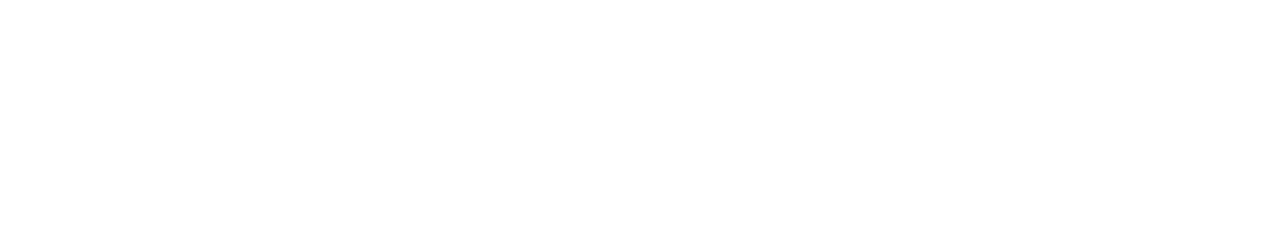
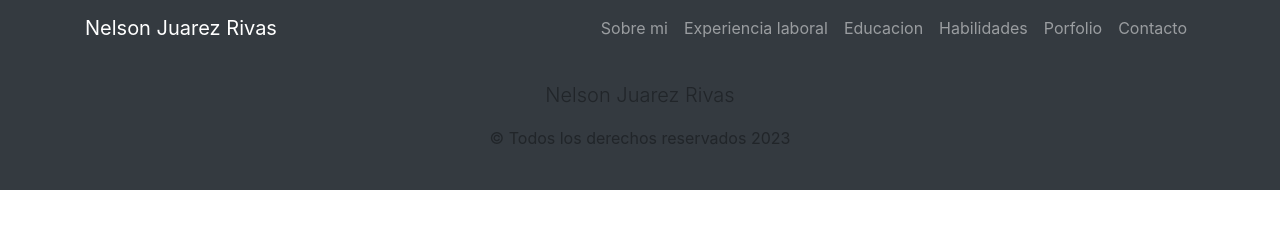
Before and after one commit to najr91/najr91.github.cV1, a plain HTML site: page index.html in a window 1280 px wide. Drawn offline with Linux system fonts and the light colour scheme.

Commit message:
se agrego el navbar y el footer

```diff
--- a/index.html
+++ b/index.html
@@ -10,7 +10,43 @@
     <title>CV Nelson Juarez Rivas</title>
 </head>
 <body>
-
+    <header>
+        <nav class="navbar navbar-expand-lg bg-dark navbar-dark">
+            <div class="container">
+                <a href="index.html" class="navbar-brand">Nelson Juarez Rivas</a>
+                <button class="navbar-toggler" data-toggle="collapse" data-target="#navbarOpciones">
+                    <span class="navbar-toggler-icon"></span>
+                </button>
+                    <div class="collapse navbar-collapse" id="navbarOpciones">
+                        <ul class="navbar-nav ml-auto">
+                        <li class="nav-item">
+                            <a href="#" class="nav-link">Sobre mi</a>
+                        </li>
+                        <li class="nav-item">
+                            <a href="#" class="nav-link">Experiencia laboral</a>
+                        </li>
+                        <li class="nav-item">
+                            <a href="#" class="nav-link">Educacion</a>
+                        </li>
+                        <li class="nav-item">
+                            <a href="#" class="nav-link">Habilidades</a>
+                        </li>
+                        <li class="nav-item">
+                            <a href="#" class="nav-link">Porfolio</a>
+                        </li>
+                        <li class="nav-item">
+                            <a href="#" class="nav-link">Contacto</a>
+                        </li>
+                        </ul>
+                    </div>
+            </div>
+        </nav>
+    </header>
+    <main></main>
+    <footer class="bg-dark text-secundary py-4 text-center">
+        <p class="lead">Nelson Juarez Rivas</p>
+        <p>&copy; Todos los derechos reservados 2023</p>
+    </footer>
     <script src="js/jquery-3.6.4.min.js"></script>
     <script src="js/popper.min.js"></script>
     <script src="js/bootstrap.min.js"></script>
```
